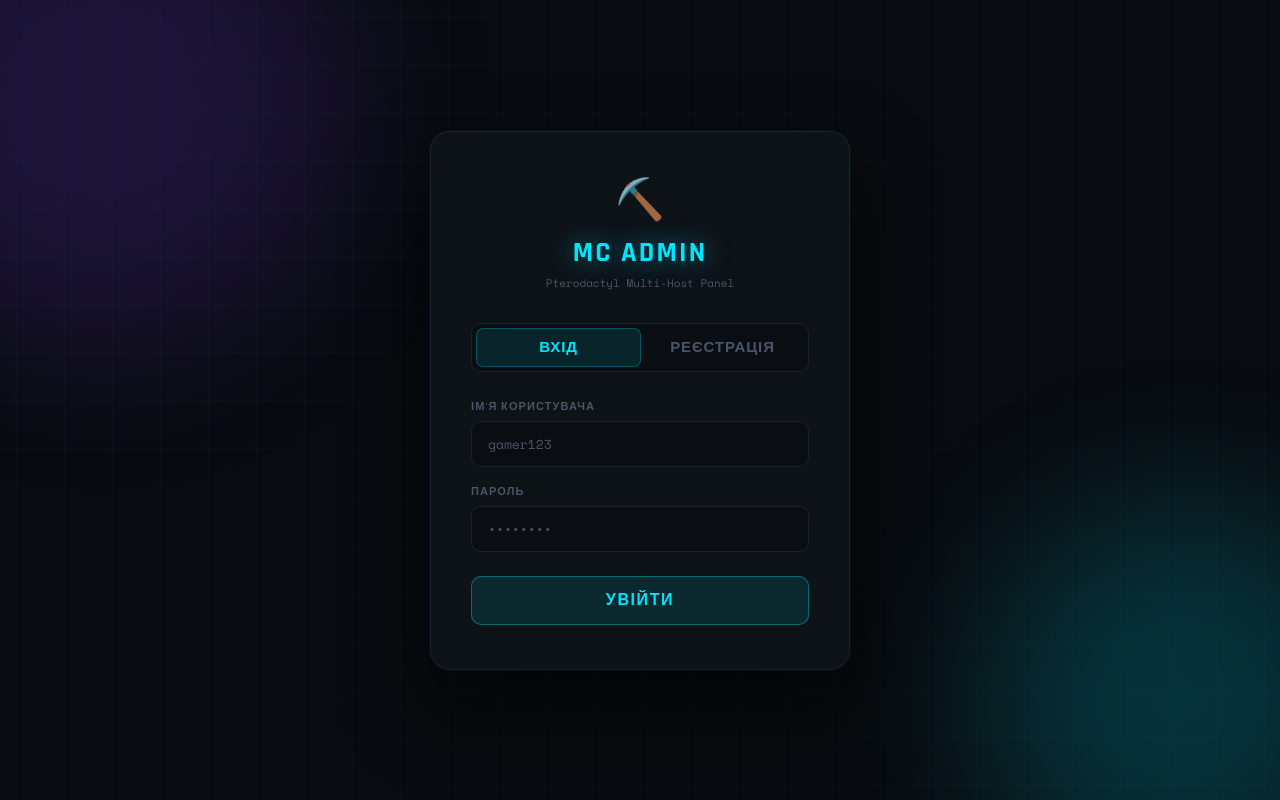
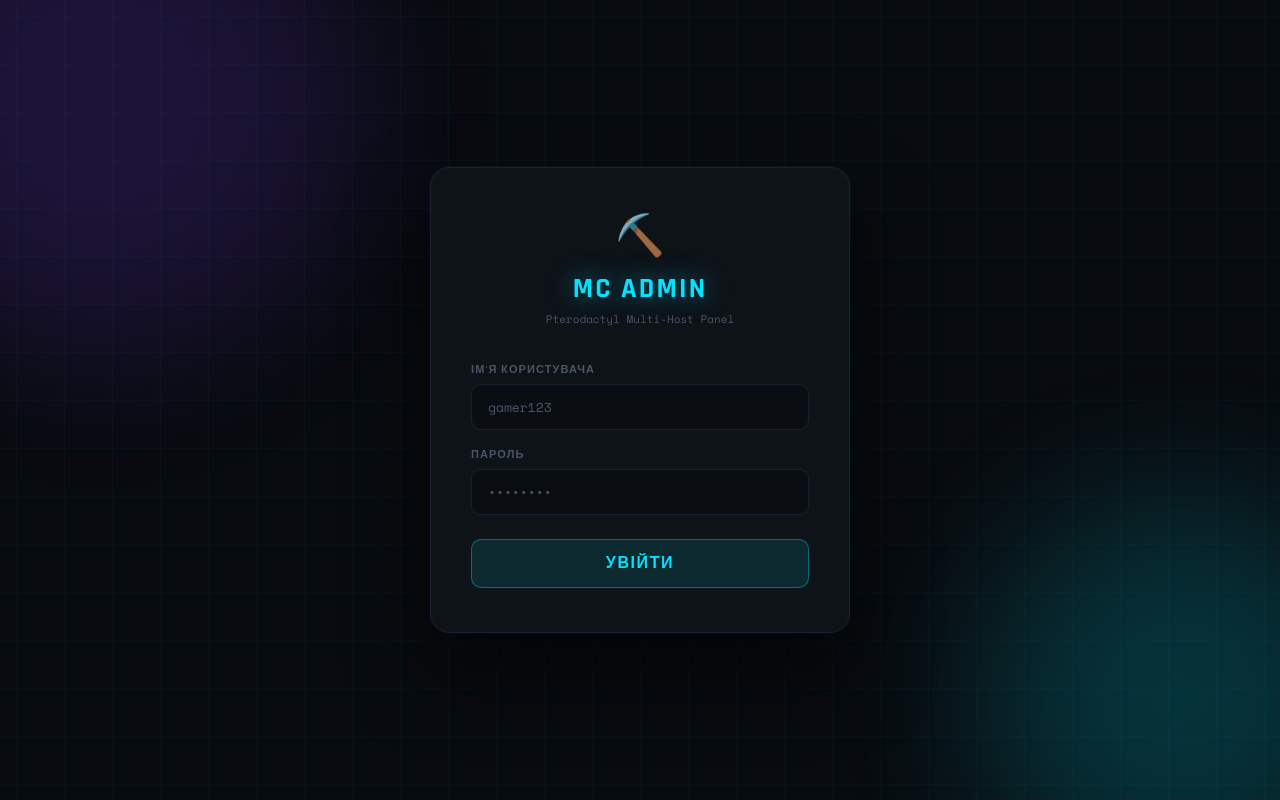
Before and after one commit to roma812/GrieferWorldpanel, a Flask app: page /login in a window 1280 px wide. Run offline with Flask 3, Linux system fonts and the light colour scheme.

Commit message:
Add files via upload

```diff
--- a/templates/login.html
+++ b/templates/login.html
@@ -30,7 +30,6 @@
       overflow: hidden;
     }
 
-    /* Animated grid background */
     body::before {
       content: '';
       position: fixed; inset: 0;
@@ -46,7 +45,6 @@
       100% { background-position: 48px 48px; }
     }
 
-    /* Glow orbs */
     .orb {
       position: fixed;
       border-radius: 50%;
@@ -57,7 +55,6 @@
     .orb1 { width: 500px; height: 500px; background: var(--accent2); top: -150px; left: -150px; }
     .orb2 { width: 400px; height: 400px; background: var(--accent);  bottom: -100px; right: -100px; }
 
-    /* Card */
     .card {
       position: relative;
       z-index: 10;
@@ -75,10 +72,9 @@
       to   { opacity: 1; transform: translateY(0) scale(1); }
     }
 
-    /* Logo */
     .logo {
       text-align: center;
-      margin-bottom: 32px;
+      margin-bottom: 36px;
     }
     .logo-icon { font-size: 40px; display: block; margin-bottom: 8px; }
     .logo-title {
@@ -90,36 +86,6 @@
     }
     .logo-sub { font-family: 'Space Mono', monospace; font-size: 11px; color: var(--muted); margin-top: 4px; }
 
-    /* Tabs */
-    .tabs {
-      display: flex;
-      background: rgba(0,0,0,.3);
-      border-radius: 10px;
-      padding: 4px;
-      margin-bottom: 28px;
-      border: 1px solid var(--border);
-    }
-    .tab-btn {
-      flex: 1;
-      background: none;
-      border: none;
-      color: var(--muted);
-      font-family: 'Rajdhani', sans-serif;
-      font-size: 15px;
-      font-weight: 700;
-      letter-spacing: .06em;
-      padding: 9px 0;
-      border-radius: 7px;
-      cursor: pointer;
-      transition: all .2s;
-    }
-    .tab-btn.active {
-      background: rgba(0,229,255,.1);
-      color: var(--accent);
-      border: 1px solid rgba(0,229,255,.25);
-    }
-
-    /* Fields */
     .field { margin-bottom: 18px; }
     .field label {
       display: block;
@@ -148,7 +114,6 @@
     }
     .field input::placeholder { color: var(--muted); }
 
-    /* Submit button */
     .btn-submit {
       width: 100%;
       background: rgba(0,229,255,.1);
@@ -181,7 +146,6 @@
     .btn-submit:active { transform: scale(.98); }
     .btn-submit:disabled { opacity: .5; cursor: not-allowed; }
 
-    /* Error */
     .error-msg {
       background: rgba(255,71,87,.1);
       border: 1px solid rgba(255,71,87,.3);
@@ -194,7 +158,6 @@
     }
     .error-msg.show { display: block; }
 
-    /* Spinner */
     .spin {
       display: inline-block; width: 16px; height: 16px;
       border: 2px solid currentColor; border-top-color: transparent;
@@ -214,15 +177,8 @@
       <div class="logo-sub">Pterodactyl Multi-Host Panel</div>
     </div>
 
-    <div class="tabs">
-      <button class="tab-btn" id="tab-login"    onclick="switchTab('login')">ВХІД</button>
-      <button class="tab-btn" id="tab-register" onclick="switchTab('register')">РЕЄСТРАЦІЯ</button>
-    </div>
-
     <div class="error-msg" id="error-box"></div>
 
-    <!-- Login form -->
-    <div id="form-login">
     <div class="field">
       <label>Ім'я користувача</label>
       <input type="text" id="l-username" placeholder="gamer123" autocomplete="username"
@@ -236,70 +192,34 @@
     <button class="btn-submit" id="btn-login" onclick="doLogin()">УВІЙТИ</button>
   </div>
 
-    <!-- Register form -->
-    <div id="form-register" style="display:none">
-      <div class="field">
-        <label>Ім'я користувача</label>
-        <input type="text" id="r-username" placeholder="gamer123" autocomplete="username"
-               onkeydown="if(event.key==='Enter')doRegister()"/>
-      </div>
-      <div class="field">
-        <label>Пароль</label>
-        <input type="password" id="r-password" placeholder="мін. 6 символів" autocomplete="new-password"
-               onkeydown="if(event.key==='Enter')doRegister()"/>
-      </div>
-      <div class="field">
-        <label>Підтвердити пароль</label>
-        <input type="password" id="r-password2" placeholder="повтори пароль" autocomplete="new-password"
-               onkeydown="if(event.key==='Enter')doRegister()"/>
-      </div>
-      <button class="btn-submit" id="btn-register" onclick="doRegister()">СТВОРИТИ АКАУНТ</button>
-    </div>
-  </div>
-
 <script>
-  // Set initial tab
-  const initTab = "{{ tab|default('login') }}";
-  switchTab(initTab);
-
   {% if error %}
   showError("{{ error }}");
   {% endif %}
-
-  function switchTab(tab) {
-    document.getElementById('form-login').style.display    = tab === 'login'    ? '' : 'none';
-    document.getElementById('form-register').style.display = tab === 'register' ? '' : 'none';
-    document.getElementById('tab-login').classList.toggle('active',    tab === 'login');
-    document.getElementById('tab-register').classList.toggle('active', tab === 'register');
-    hideError();
-  }
 
   function showError(msg) {
     const el = document.getElementById('error-box');
     el.textContent = msg;
     el.classList.add('show');
   }
-  function hideError() {
-    document.getElementById('error-box').classList.remove('show');
-  }
 
-  function setBusy(btnId, busy) {
-    const btn = document.getElementById(btnId);
+  function setBusy(busy) {
+    const btn = document.getElementById('btn-login');
     btn.disabled = busy;
     if (busy) {
       btn.dataset.orig = btn.textContent;
       btn.innerHTML = '<span class="spin"></span>';
     } else {
-      btn.textContent = btn.dataset.orig || btn.textContent;
+      btn.textContent = btn.dataset.orig || 'УВІЙТИ';
     }
   }
 
   async function doLogin() {
-    hideError();
+    document.getElementById('error-box').classList.remove('show');
     const username = document.getElementById('l-username').value.trim();
     const password = document.getElementById('l-password').value.trim();
     if (!username || !password) { showError('Заповни всі поля'); return; }
-    setBusy('btn-login', true);
+    setBusy(true);
     try {
       const r = await fetch('/login', {
         method: 'POST',
@@ -310,28 +230,7 @@
       if (d.ok) { window.location = '/'; }
       else showError(d.error || 'Помилка');
     } catch(e) { showError('Помилка мережі'); }
-    finally { setBusy('btn-login', false); }
-  }
-
-  async function doRegister() {
-    hideError();
-    const username  = document.getElementById('r-username').value.trim();
-    const password  = document.getElementById('r-password').value.trim();
-    const password2 = document.getElementById('r-password2').value.trim();
-    if (!username || !password) { showError('Заповни всі поля'); return; }
-    if (password !== password2) { showError('Паролі не збігаються'); return; }
-    setBusy('btn-register', true);
-    try {
-      const r = await fetch('/register', {
-        method: 'POST',
-        headers: {'Content-Type': 'application/json'},
-        body: JSON.stringify({username, password})
-      });
-      const d = await r.json();
-      if (d.ok) { window.location = '/'; }
-      else showError(d.error || 'Помилка');
-    } catch(e) { showError('Помилка мережі'); }
-    finally { setBusy('btn-register', false); }
+    finally { setBusy(false); }
   }
 </script>
 </body>
```
Lines whose indentation alone changed are shown as unchanged.
